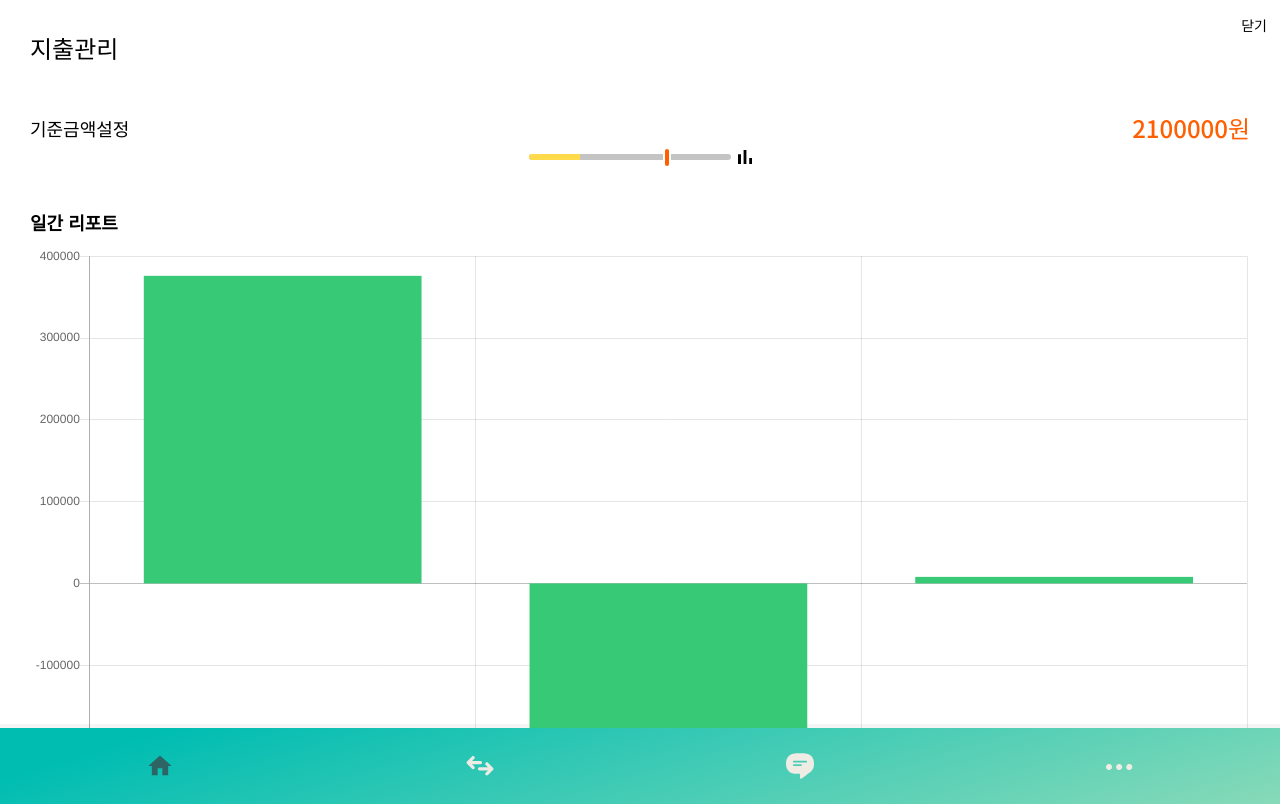
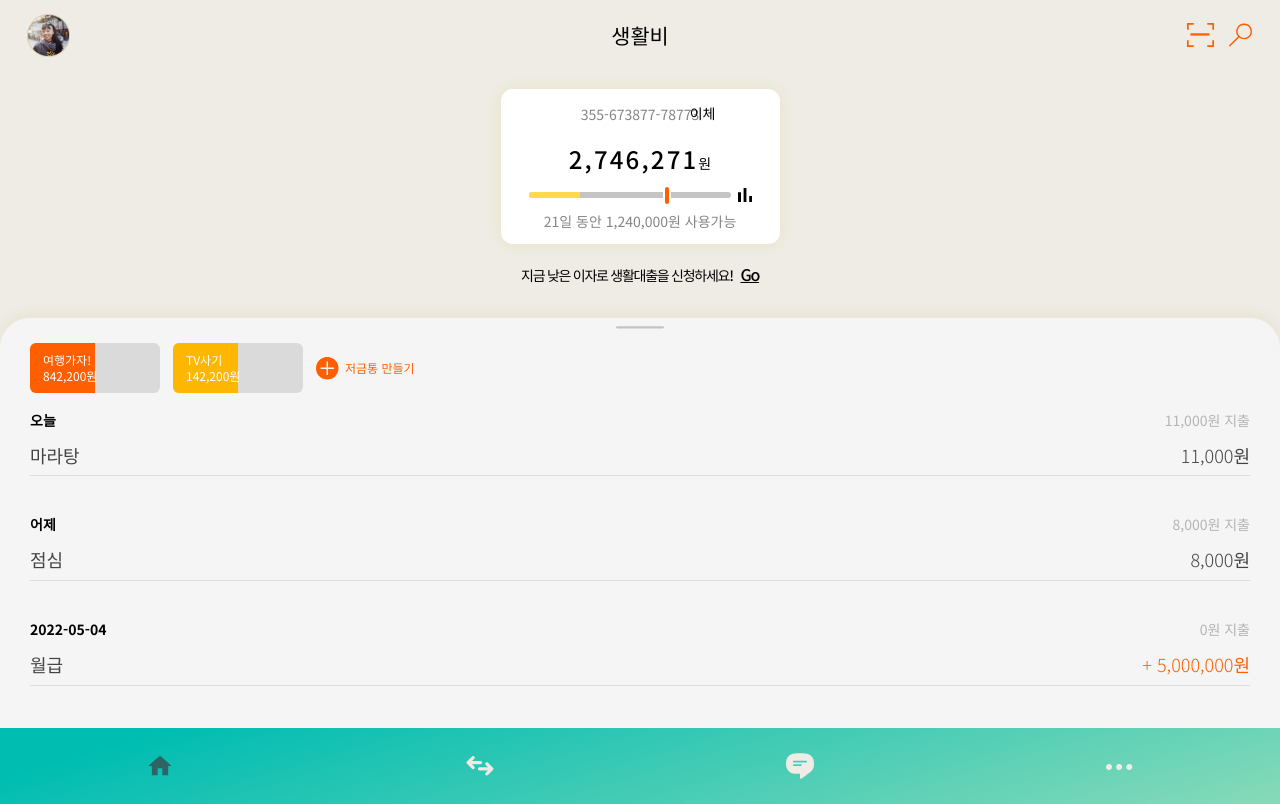
Before and after one commit to hoseonkwak/toy_project, a plain HTML site: page index.html in a window 1280 px wide. Drawn offline with nearby package versions, Linux system fonts and the light colour scheme.

Commit message:
feat: css edit css 수정

```diff
--- a/common/css/main.css
+++ b/common/css/main.css
@@ -80,7 +80,7 @@ nav.menu .menu_area li.on a img{filter: invert(0.8); opacity: .7;}
 /* 지출관리 */
 .cont{position: relative; padding: 30px 30px 10px;}
 .cont > h3{font-size: 18px; margin-bottom: 14px;}
-.manage_wrap{position: fixed; top: 0; left: 0; width: 100%; min-height: 692px; height: calc(100% - 76px); background-color: #fff; z-index: 2; transition: all .5s cubic-bezier(0, 0.21, 0.03, 1.01); opacity: 1; top: 0%;}
+.manage_wrap{position: fixed; top: 0; left: 0; width: 100%; min-height: 692px; height: calc(100% - 76px); background-color: #fff; z-index: 2; transition: all .5s cubic-bezier(0, 0.21, 0.03, 1.01); opacity: 0; top: 100%;}
 .manage_wrap header.manage_header{height: 40px;}
 .manage_wrap header.manage_header .manage_title{font-size: 24px; font-weight: 500;}
 .manage_wrap header.manage_header .close_btn{position: absolute; right: 13px; top: 15px; background: transparent; font-weight: 300; font-size: 14px;}
```
